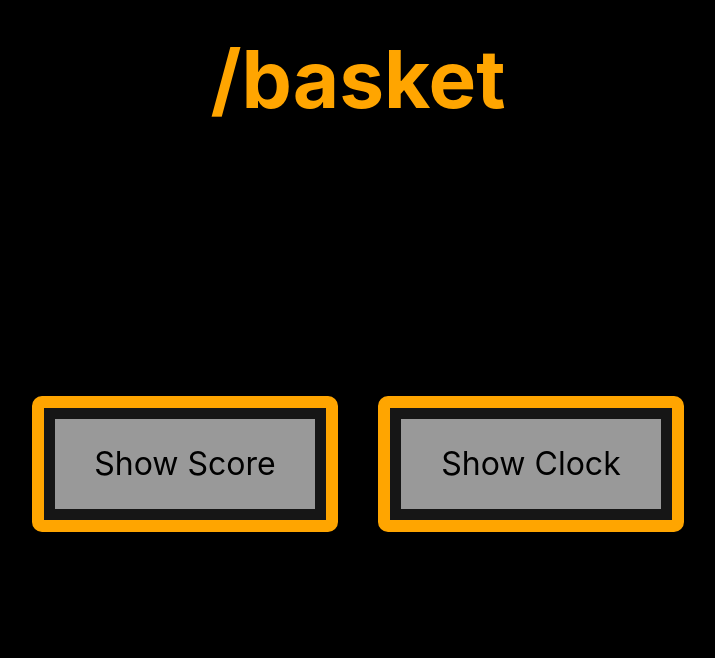
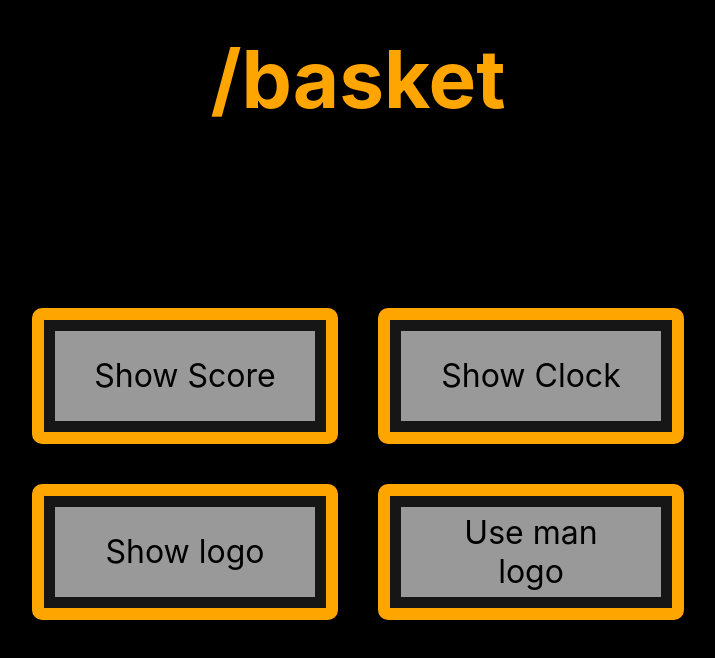
Before and after one commit to AbaTekNTNU/stream-gui-controller-frontend, a React (Create React App) app: page /basket in a window 1280 px wide. Shown: the top 658 px of the page, without its empty margins (282-997 px from the left). Built offline with nearby package versions, Linux system fonts and the light colour scheme.

Commit message:
feat: add logo controls

```diff
--- a/src/modules/basket/components/RemoteToggle.tsx
+++ b/src/modules/basket/components/RemoteToggle.tsx
@@ -6,12 +6,14 @@ type CheckBoxButtonProps = {
   children?: ReactNode;
   id: string;
   eventName: string;
+  eventType: string;
 };
 
 const RemoteCheckboxButton = ({
   children,
   id,
   eventName,
+  eventType,
 }: CheckBoxButtonProps) => {
   // Decide name/id of toggle based on which property is defined
   id = id ? id : String.apply(children);
@@ -25,10 +27,9 @@ const RemoteCheckboxButton = ({
 
     const requestOptions: RequestInit = {
       method: "POST",
-      mode: "no-cors",
       headers: { "Content-Type": "application/json" },
       body: JSON.stringify({
-        type: "score",
+        type: eventType,
         payload: {
           value: isActived,
           control: eventName,
--- a/src/modules/basket/index.tsx
+++ b/src/modules/basket/index.tsx
@@ -6,8 +6,8 @@ import moduleinfo from "./moduleinfo.json";
 const Basket = () => {
   console.log(moduleinfo);
 
-  const buttons = moduleinfo.eventGroups.map(({ name, eventName }) => (
-    <RemoteToggle key={name} id={name} eventName={eventName} />
+  const buttons = moduleinfo.eventGroups.map(({ name, eventName, type }) => (
+    <RemoteToggle key={name} id={name} eventType={type} eventName={eventName} />
   ));
 
   return (
--- a/src/modules/basket/moduleinfo.json
+++ b/src/modules/basket/moduleinfo.json
@@ -2,12 +2,24 @@
   "url": "http://localhost:4000/controller",
   "eventGroups": [
     {
+      "type": "score",
       "name": "Show Score",
       "eventName": "score_visibility"
     },
     {
+      "type": "score",
       "name": "Show Clock",
       "eventName": "clock_visibility"
+    },
+    {
+      "type": "firi_logo",
+      "name": "Show logo",
+      "eventName": "logo.visibility"
+    },
+    {
+      "type": "firi_logo",
+      "name": "Use man logo",
+      "eventName": "logo.gender.useMen"
     }
   ]
 }
```
